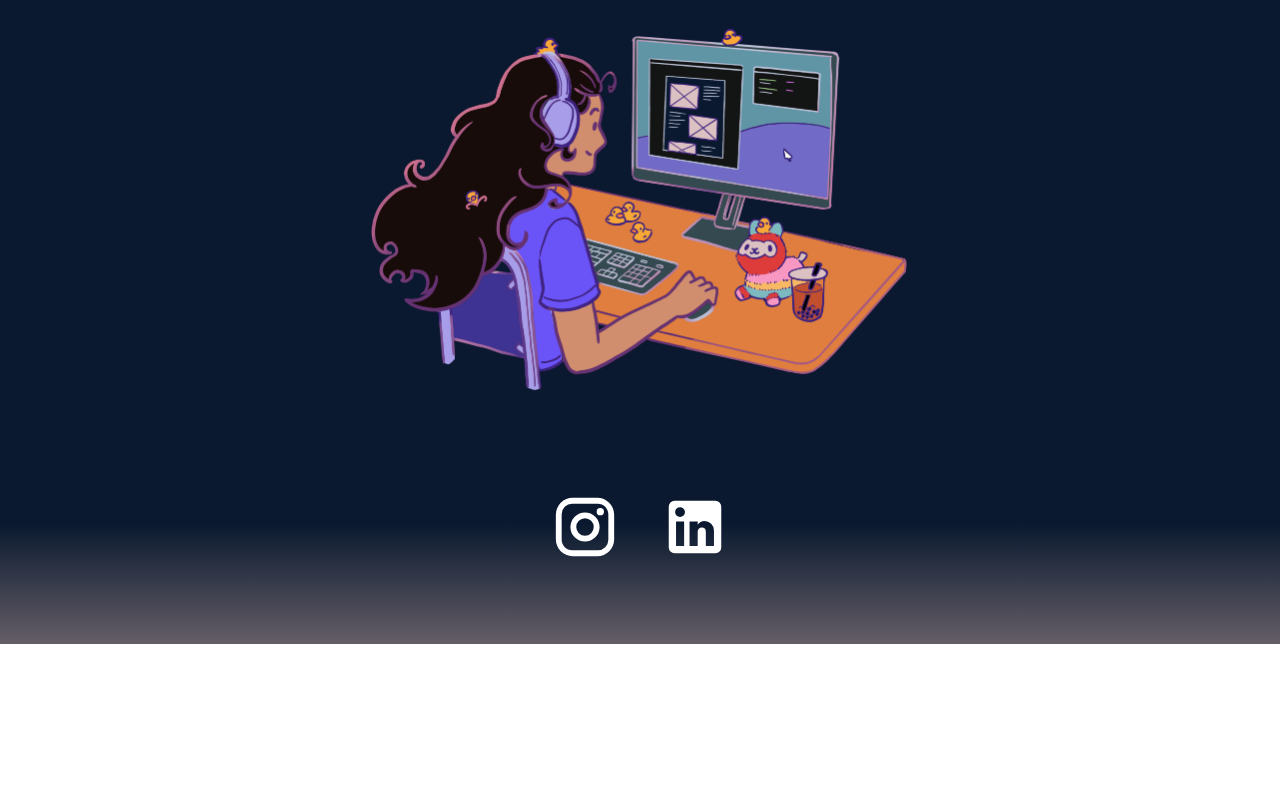
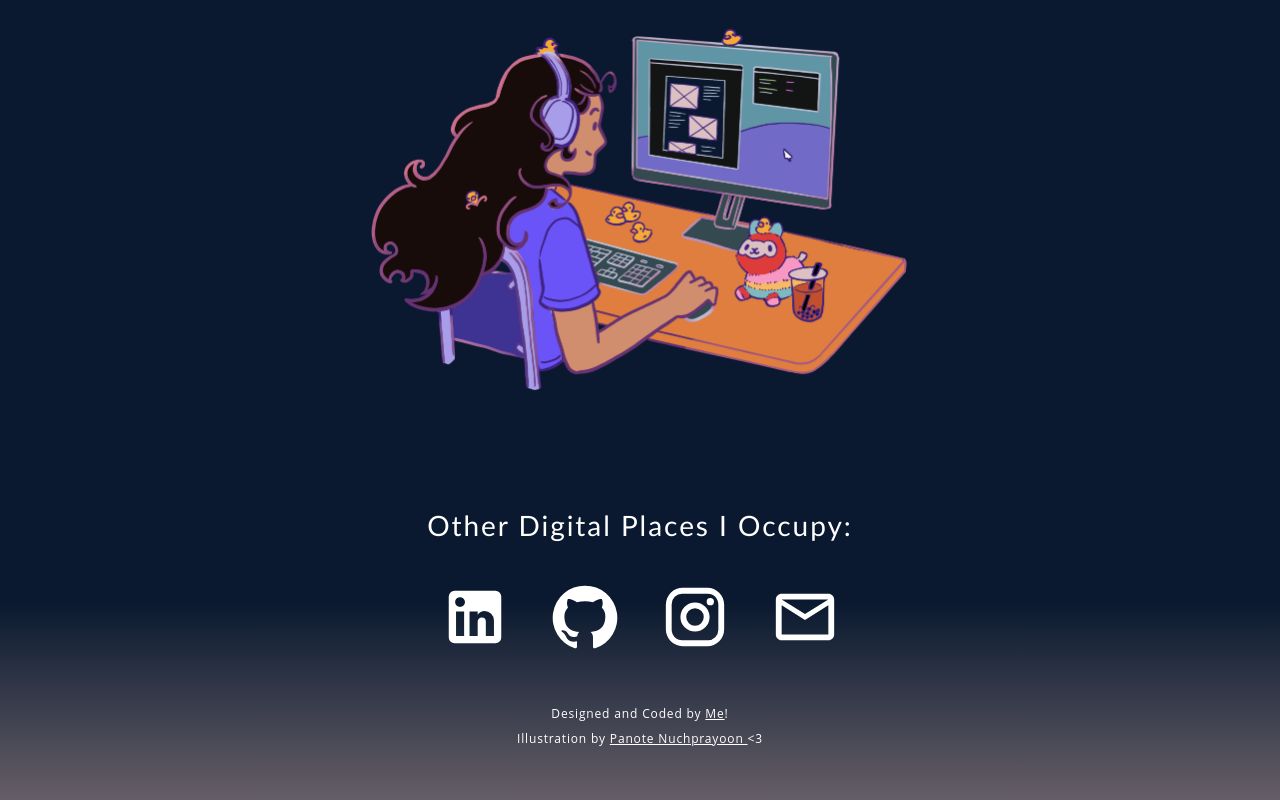
Before and after one commit to tash-ma-gosh/NK-Portfolio-Website, a React (Create React App) app: page / in a window 1280 px wide. Shown: the part 349-1149 px from the top of the page. Before the commit the page ends 993 px from the top, so only its background shows below. Built offline with nearby package versions, Linux system fonts and the light colour scheme.

Commit message:
Footer for socials

```diff
--- a/src/components/Footer.js
+++ b/src/components/Footer.js
@@ -1,14 +1,23 @@
 import React from 'react';
 import InstagramIcon  from '@mui/icons-material/Instagram';
 import LinkedInIcon  from '@mui/icons-material/LinkedIn';
+import GitHubIcon from '@mui/icons-material/GitHub';
+import EmailOutlinedIcon from '@mui/icons-material/EmailOutlined';
 import "../styles/Footer.css"
 
 function Footer() {
   return (
     <div className='footer'>
+        <p>Other Digital Places I Occupy:</p>
         <div className='socialMedia'>
+           <LinkedInIcon />
+           <GitHubIcon />
            <InstagramIcon />
-           <LinkedInIcon />
+           <EmailOutlinedIcon />
+        </div>
+        <div className='credits'>
+          <p>Designed and Coded by <a href="https://github.com/tash-ma-gosh/NK-Portfolio-Website" target="_blank">Me</a>!</p>
+          <p>Illustration by <a href='https://panotenu.com' target='_blank'>Panote Nuchprayoon </a>&lt;3</p>
         </div>
     </div>
   )
--- a/src/pages/Home.js
+++ b/src/pages/Home.js
@@ -11,9 +11,10 @@ function Home() {
       <div className='headerContainer' >
         <div className='nameTitle'>
           <h1>Natasha Karnoto</h1>
-          <h3>UI/UX Designer&nbsp;&nbsp;|&nbsp;&nbsp;Web/Software Developer&nbsp;&nbsp;|&nbsp;&nbsp;Llama Lover </h3>
+          <h3>Interactive Developer&nbsp;&nbsp;|&nbsp;&nbsp;UI/UX Designer&nbsp;&nbsp;|&nbsp;&nbsp;Llama Lover </h3>
         </div>
-        <img src={HomePic}></img>
+        <img src={HomePic} alt='Natasha with headphones in front of monitor coding
+        with rubber ducks all over and Herbert the Llama next to boba on her desk'></img>
       </div>
 
     </div>
--- a/src/styles/Footer.css
+++ b/src/styles/Footer.css
@@ -1,15 +1,26 @@
 .footer {
     width: 100%;
-    height: 30vh;
+    height: auto;
     background: linear-gradient(180deg, #0A192F 50%, #655E67 100%);
     background-color: #0A192F;
     display: flex;
     justify-content: center;
     align-items: center;
     flex-direction: column;
-    padding-top: 10px;
+    padding-top: 6.5rem;
   }
 
+  .footer p {
+    font-family: 'Gill Sans MT', 'Gill Sans', Calibri, 'Trebuchet MS', sans-serif;
+    font-size: 1.75rem;
+    letter-spacing: 0.07em;
+    padding-bottom: .5rem;
+    color: white;
+  }
+
+  .socialMedia{
+    padding-top: .75rem;
+  }
   .socialMedia svg {
     color: white;
     margin: 20px;
@@ -17,6 +28,15 @@
     cursor: pointer;
   }
 
-  .footer p {
+  .credits{
+    padding-top: 1.8rem;
+    padding-bottom: 2.8rem;
+  }
+  .credits p{
+    text-align: center;
+    font-size: .75rem;
+    font-family: "Open Sans";
+  }
+  .credits p a{
     color: white;
   }
```
Also changed, not shown: src/assets/Github_.svg (added).
